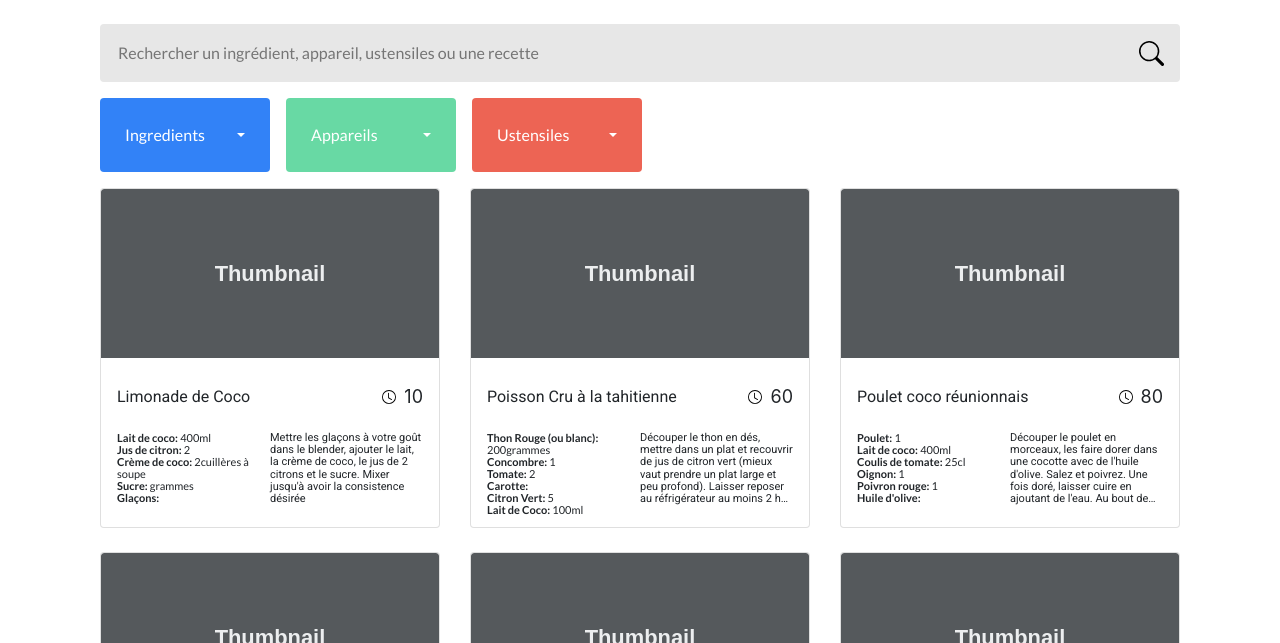
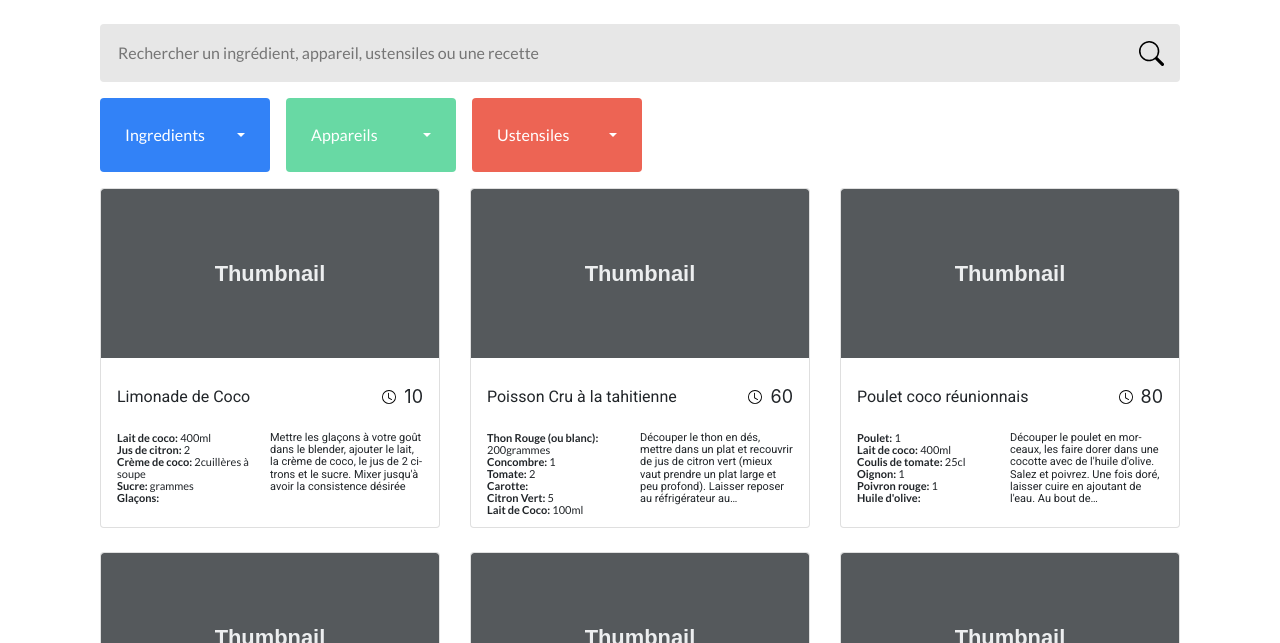
Before and after one commit to greg0r1/GregoryDernaucourt_7_02102021, a website with bundled scripts: page index.html in a window 1280 px wide. Shown: the part 157-800 px from the top of the page. Built offline with nearby package versions, Linux system fonts and the light colour scheme.

Commit message:
update ellipsis method

```diff
--- a/assets/js/classes/Components/Article.js
+++ b/assets/js/classes/Components/Article.js
@@ -1,4 +1,5 @@
 export default class Article {
+
     /**
      * Render html
      *
@@ -10,6 +11,7 @@ export default class Article {
      * @returns
      * @memberof Article
      */
+
     static toString(name, time, description, ingredients) {
         const div = document.createElement('div')
         div.classList.add("col-md-4")
@@ -48,26 +50,17 @@ export default class Article {
     /**
      * Ellipsis text overflow
      *
-     * @static
      * @memberof Article
      */
     static ellipsisTextOverflow() {
         const textContainers = document.querySelectorAll('.recipe-description')
-        textContainers.forEach(element => {
+        textContainers.forEach((element) => {
             const p = element.querySelector('p')
-            p.style.whiteSpace = 'nowrap';
-            const parent = p.parentNode;
-            const maxLineCount = Math.floor(parent.clientHeight / p.clientHeight);
-            const maxLineHeight = p.clientHeight * maxLineCount;
-            p.style.whiteSpace = 'normal';
-
-            if (p.clientHeight > maxLineHeight) {
-                var max = maxLineCount * p.style.lineHeight;
-                for (var i = 0; p.offsetHeight > maxLineHeight; i++) {
-                    p.innerHTML = p.textContent.slice(0, -2) + '&hellip;';
-                    i++;
-                    if (i === max) break;
-                }
+            if (p.clientHeight > element.clientHeight) {
+                p.style.height = `${element.clientHeight}px`
+                const arrayFromP = Array.from(p.innerText.split(' '))
+                const arrayFromPToString = arrayFromP.slice(0, 30).join(' ')
+                p.innerHTML = arrayFromPToString + '&hellip;';
             }
         })
     }
--- a/assets/styles/sass/Components/_article.scss
+++ b/assets/styles/sass/Components/_article.scss
@@ -21,6 +21,7 @@
 
     p {
         text-overflow: ellipsis;
+        hyphens: auto;
         margin-bottom: 0;
     }
 
```
Also changed, not shown: assets/styles/css/style.css, 1 other file.
